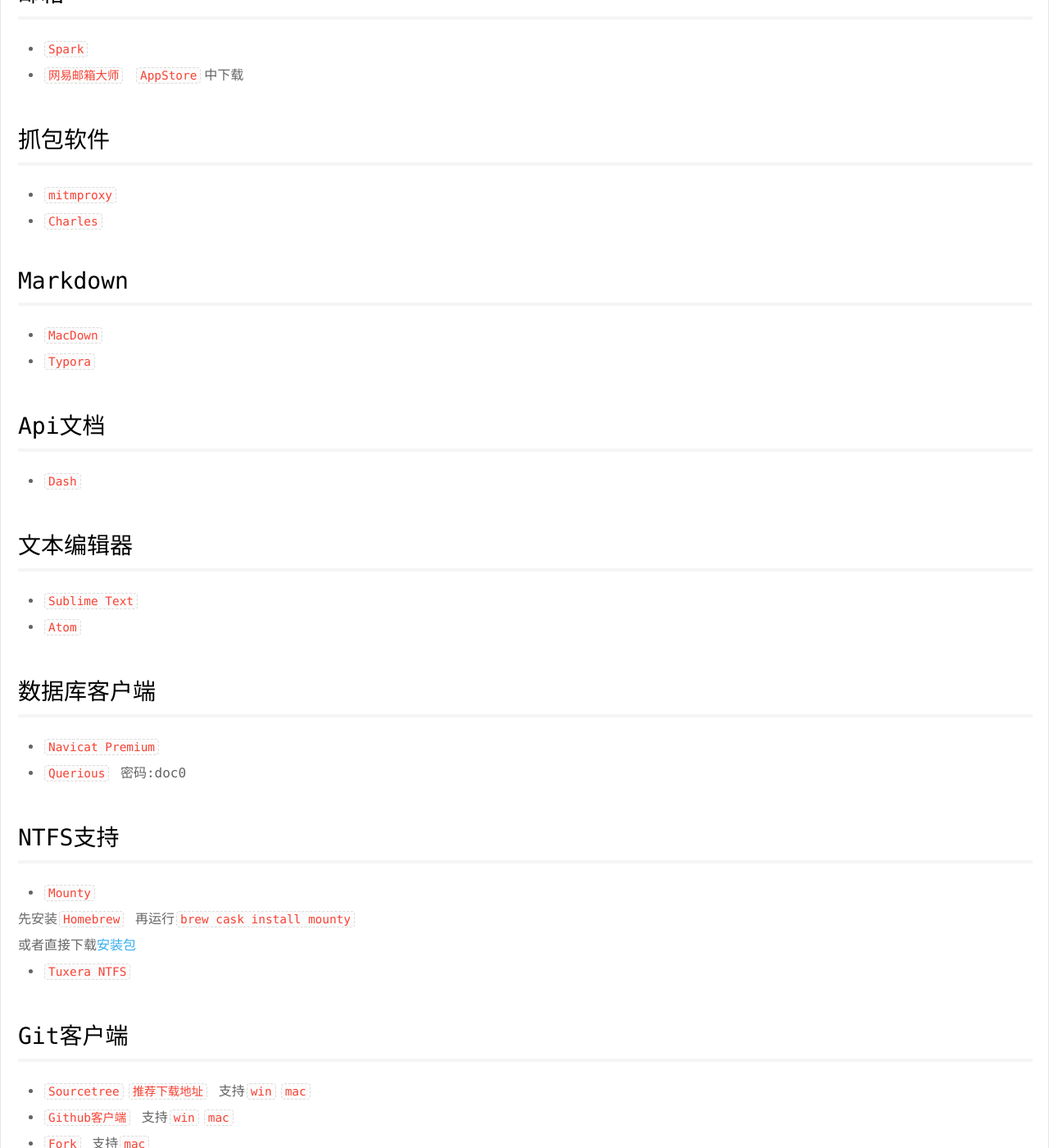
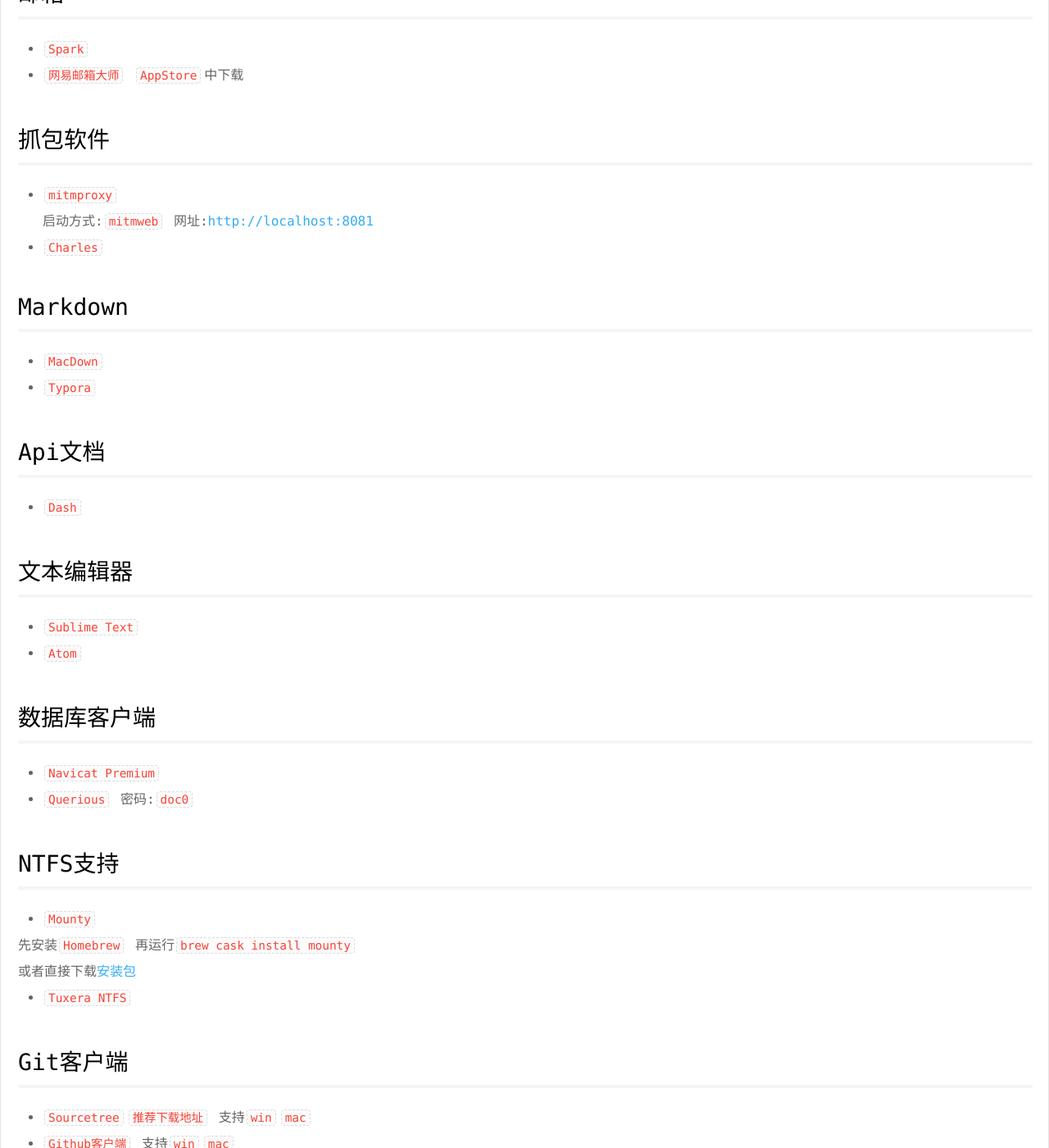
Before and after one commit to psvmc/myblog_jekyll, a Jekyll site: the page built from _posts/2018-01-18-osx-soft.md, in a window 1280 px wide and 1400 px high, scrolled down 1945 px. Shown: the whole window at 82% size. Built offline with Jekyll 4.4.1, drawn with Linux system fonts in a browser that asks for light colours; comment, search, counter and statistics services are not loaded.

Commit message:
文章更新

```diff
--- a/_posts/2018-01-18-osx-soft.md
+++ b/_posts/2018-01-18-osx-soft.md
@@ -43,6 +43,8 @@
 
 + [`mitmproxy`](https://mitmproxy.org/)
 
+  启动方式:`mitmweb`  网址:[http://localhost:8081](http://localhost:8081)
+
 + [`Charles`](https://pan.baidu.com/s/1nvNLjCl)
 
 ## Markdown
@@ -62,7 +64,7 @@
 ## 数据库客户端
 
 + [`Navicat Premium`](https://pan.baidu.com/s/1qYTeFta)
-+ [`Querious`](https://pan.baidu.com/s/1smhJSbr)  密码:doc0
++ [`Querious`](https://pan.baidu.com/s/1smhJSbr)  密码:`doc0`
 
 
 ## NTFS支持
```
